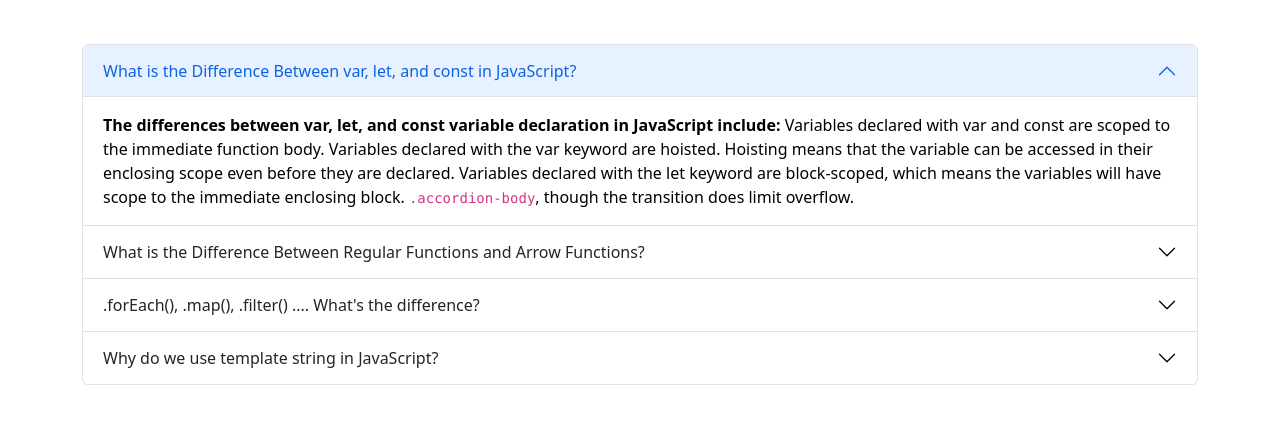
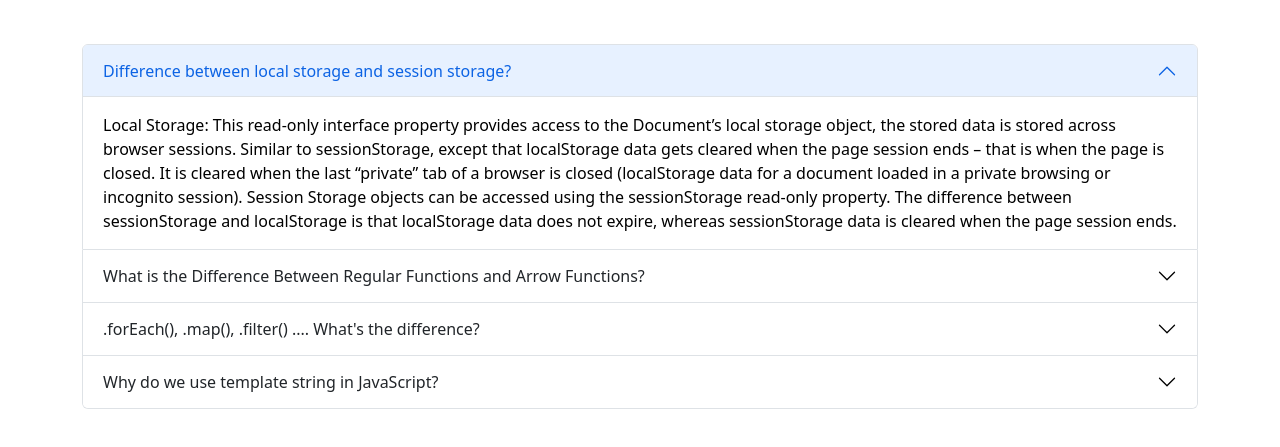
Before and after one commit to Shahriyar001/typing-master, a plain HTML site: page blog.html in a window 1280 px wide. Shown: the part 179-626 px from the top of the page. Drawn offline with nearby package versions, Linux system fonts and the light colour scheme.

Commit message:
add first question and ans to the blog

```diff
--- a/blog.html
+++ b/blog.html
@@ -33,20 +33,20 @@
                     <h2 class="accordion-header" id="headingOne">
                         <button class="accordion-button" type="button" data-bs-toggle="collapse"
                             data-bs-target="#collapseOne" aria-expanded="true" aria-controls="collapseOne">
-                            What is the Difference Between var, let, and const in JavaScript?
+                            Difference between local storage and session storage?
                         </button>
                     </h2>
                     <div id="collapseOne" class="accordion-collapse collapse show" aria-labelledby="headingOne"
                         data-bs-parent="#accordionExample">
                         <div class="accordion-body">
-                            <strong>The differences between var, let, and const variable declaration in JavaScript
-                                include:</strong>
-                            Variables declared with var and const are scoped to the immediate function body.
-                            Variables declared with the var keyword are hoisted. Hoisting means that the variable can be
-                            accessed in their enclosing scope even before they are declared.
-                            Variables declared with the let keyword are block-scoped, which means the variables will
-                            have scope to the immediate enclosing block.
-                            <code>.accordion-body</code>, though the transition does limit overflow.
+                            Local Storage: This read-only interface property provides access to the Document’s local
+                            storage object, the stored data is stored across browser sessions. Similar to
+                            sessionStorage, except that localStorage data gets cleared when the page session ends – that
+                            is when the page is closed. It is cleared when the last “private” tab of a browser is closed
+                            (localStorage data for a document loaded in a private browsing or incognito session).
+                            Session Storage objects can be accessed using the sessionStorage read-only property. The
+                            difference between sessionStorage and localStorage is that localStorage data does not
+                            expire, whereas sessionStorage data is cleared when the page session ends.
                         </div>
                     </div>
                 </div>
```
